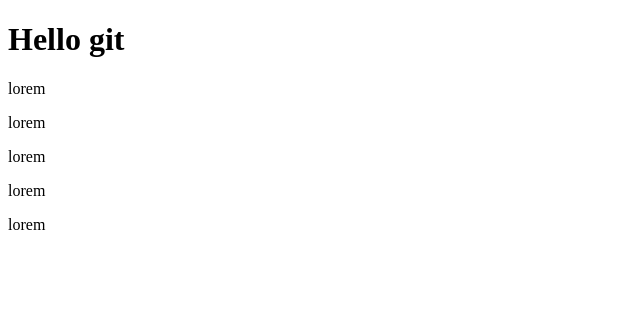
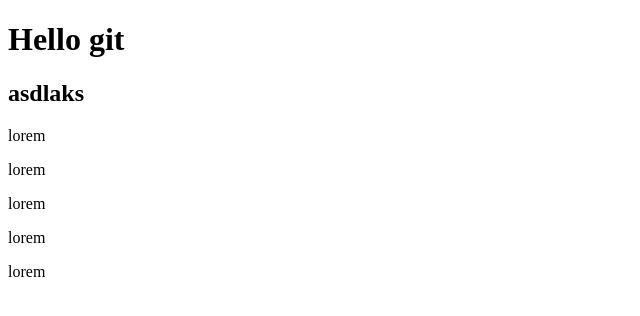
Before and after one commit to isakura313/first_project, a plain HTML site: page index.html in a window 1280 px wide. Shown: the whole page, without its empty margins (0-640 px from the left). Drawn offline with Linux system fonts and the light colour scheme.

Commit message:
Update index.html

```diff
--- a/index.html
+++ b/index.html
@@ -7,6 +7,7 @@
 </head>
 <body>
     <h1> Hello git</h1>
+    <h2> asdlaks</h2>
     <p>lorem</p>
     <p>lorem</p>
     <p>lorem</p>
```
